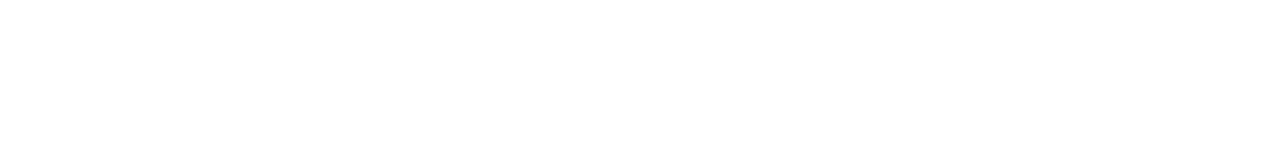
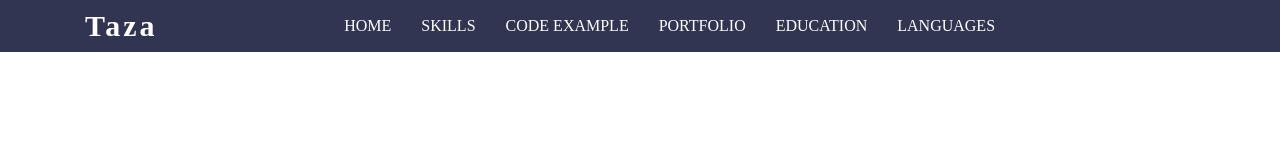
Before and after one commit to Tazachi/portfolio, a plain HTML site: page index.html in a window 1280 px wide. Drawn offline with Linux system fonts and the light colour scheme.

Commit message:
add Navbar

```diff
--- /dev/null
+++ b/css/style.css
@@ -0,0 +1,82 @@
+:root {
+    --accent: #313552;
+    --accent-light: #655D8A;
+    --pure-white: #fff;
+    }
+
+    html {
+    box-sizing:border-box;
+    scroll-behavior: smooth;
+    }
+
+    *,
+    *::before,
+    *::after {
+      box-sizing: inherit;
+    }
+
+    body {
+      margin: 0;
+      font-family: 'Times New Roman', Times, serif;
+      color: var(--accent);
+    }
+
+    .container {
+      width: 1140px;
+     margin: 0 auto;
+     padding: 0 15px;
+
+
+    }
+    .header {
+      background-color: var(--accent);
+    }
+
+    .header a {
+      color: var(--pure-white, #fff);
+      text-decoration: none;
+    }
+
+    .header-nav {
+       display: flex;
+      justify-content: space-between;
+      align-items: center;
+      padding: 11px 0;
+
+    }
+
+    .header-logo {
+      width: 20%;
+      font-size: 30px;
+      line-height: 30px;
+      font-weight: 800;
+      letter-spacing: 3px;
+
+    }
+    .header-logo img {
+      width: 100%;
+      height: 60px;
+      object-fit: contain;
+    }
+
+    .header-menu {
+      width: 78%;
+      display: flex;
+        margin: 0;
+      padding: 0;
+      list-style: none;
+
+    }
+
+    .header-menu-link {
+      padding: 15px;
+    font-size: 16px;
+    line-height: 16px;
+    padding: 15px 15px;
+    text-transform: uppercase;
+    transition:background-color 0.4s;
+
+}
+.header-menu-link:hover {
+  background-color: var(--accent-light);
+}
--- a/index.html
+++ b/index.html
@@ -5,8 +5,25 @@
     <meta http-equiv="X-UA-Compatible" content="IE=edge">
     <meta name="viewport" content="width=device-width, initial-scale=1.0">
     <title>Tazagul Berikbaeva</title>
+    <link rel="stylesheet" href="css/style.css">
 </head>
 <body>
+    <header class="header">
+        <div class="container">
+       <nav class="header-nav">
+       <a href="" class="header-logo">Taza</a>
+       <ul class="header-menu">
+         <li class="header-menu-item"><a href="#home" class="header-menu-link">Home</a></li>
+         <li class="header-menu-item"><a href="#skills" class="header-menu-link">Skills</a></li>
+         <li class="header-menu-item"><a href="#code" class="header-menu-link">Code Example</a> </li>
+         <li class="header-menu-item"><a href="#portfolio" class="header-menu-link">Portfolio</a></li>
+         <li class="header-menu-item"><a href="#education" class="header-menu-link">Education</a></li>
+         <li class="header-menu-item"><a href="#languages" class="header-menu-link">Languages</a></li>
 
+       </ul>
+
+     </nav>
+     </div>
+     </header>
 </body>
 </html>
```
